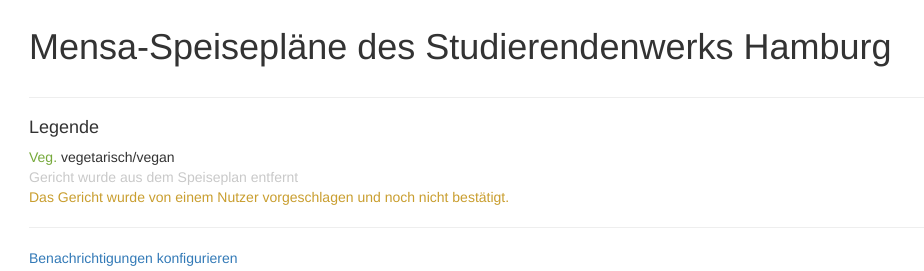
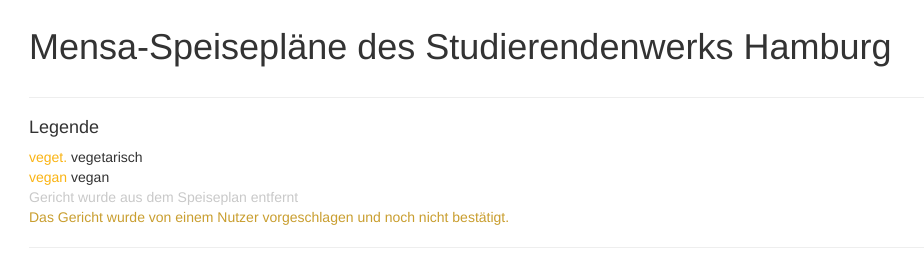
Before and after one commit to lennart-k/mensa-utils, a Django app: template mensautils/canteen/templates/mensautils/mensa.html in a window 1280 px wide. Shown: the top 271 px of the page, without its empty margins (0-924 px from the left). Run offline with Django 3.2, Linux system fonts and the light colour scheme; the template is opened without the code that fills it, so the values that code supplies are empty; some libraries are stand-ins or nearby versions.

Commit message:
distinguish vegan from vegetarian

```diff
--- a/mensautils/canteen/archive.py
+++ b/mensautils/canteen/archive.py
@@ -27,7 +27,8 @@ def store_canteen_data(canteen_name: str, result: CanteenResult):
 
     for serving in result.servings:
         dish = Dish.fuzzy_find_or_create(
-            name=serving.title, vegetarian=serving.vegetarian)
+            name=serving.title, vegetarian=serving.vegetarian,
+            vegan=serving.vegan)
 
         # search for serving (allow different price)
         possible_servings = Serving.objects.filter(
--- a/mensautils/canteen/models.py
+++ b/mensautils/canteen/models.py
@@ -10,16 +10,17 @@ from fuzzywuzzy import fuzz
 class Dish(models.Model):
     name = models.CharField(verbose_name=_('name'), max_length=300)
     vegetarian = models.BooleanField()
+    vegan = models.BooleanField()
 
     def __str__(self):
         return self.name
 
     @staticmethod
-    def fuzzy_find_or_create(name: str, vegetarian: bool) -> 'Dish':
+    def fuzzy_find_or_create(name: str, vegetarian: bool, vegan: bool) -> 'Dish':
         for dish in Dish.objects.filter(vegetarian=vegetarian):
             if fuzz.token_sort_ratio(name, dish.name) >= settings.FUZZY_MIN_RATIO:
                 return dish
-        return Dish.objects.create(name=name, vegetarian=vegetarian)
+        return Dish.objects.create(name=name, vegetarian=vegetarian, vegan=vegan)
 
 
 class Canteen(models.Model):
--- a/mensautils/canteen/static/mensautils/css/base.css
+++ b/mensautils/canteen/static/mensautils/css/base.css
@@ -5,6 +5,9 @@
   color: #c99e2f;
 }
 .vegetarian {
+  color: #fab414;
+}
+.vegan {
   color: #76a93b;
 }
 
--- a/mensautils/canteen/templates/mensautils/mensa.html
+++ b/mensautils/canteen/templates/mensautils/mensa.html
@@ -64,8 +64,10 @@
               {% for entry in entries %}
                 <tr class="dish-row">
                   <td>
-                    {% if entry.dish.vegetarian %}
-                      <span class="vegetarian">Veg.</span>
+                    {% if entry.dish.vegan %}
+                      <span class="vegan">vegan</span>
+                    {% elif entry.dish.vegetarian %}
+                      <span class="vegetarian">veget.</span>
                     {% endif %}
                   </td>
                   {% if day == today %}
@@ -130,7 +132,8 @@
 
   <h4>Legende</h4>
   <p>
-    <span class="vegetarian">Veg.</span> vegetarisch/vegan<br />
+    <span class="vegetarian">veget.</span> vegetarisch<br />
+    <span class="vegetarian">vegan</span> vegan<br />
     <span class="deprecated">Gericht wurde aus dem Speiseplan entfernt</span><br />
     <span class="unverified">Das Gericht wurde von einem Nutzer vorgeschlagen und noch nicht bestätigt.</span>
   </p>
```
Also changed, not shown: mensautils/canteen/migrations/0016_dish_vegan.py (added).
